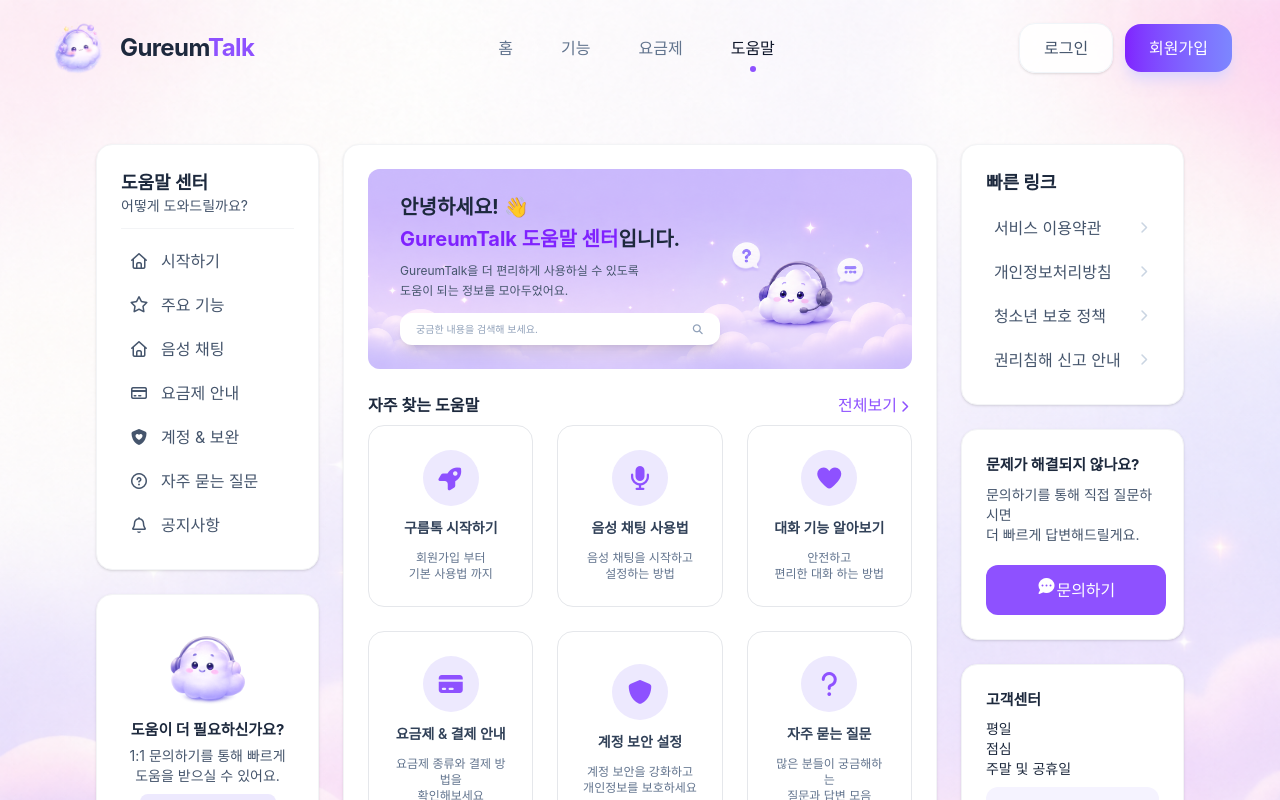
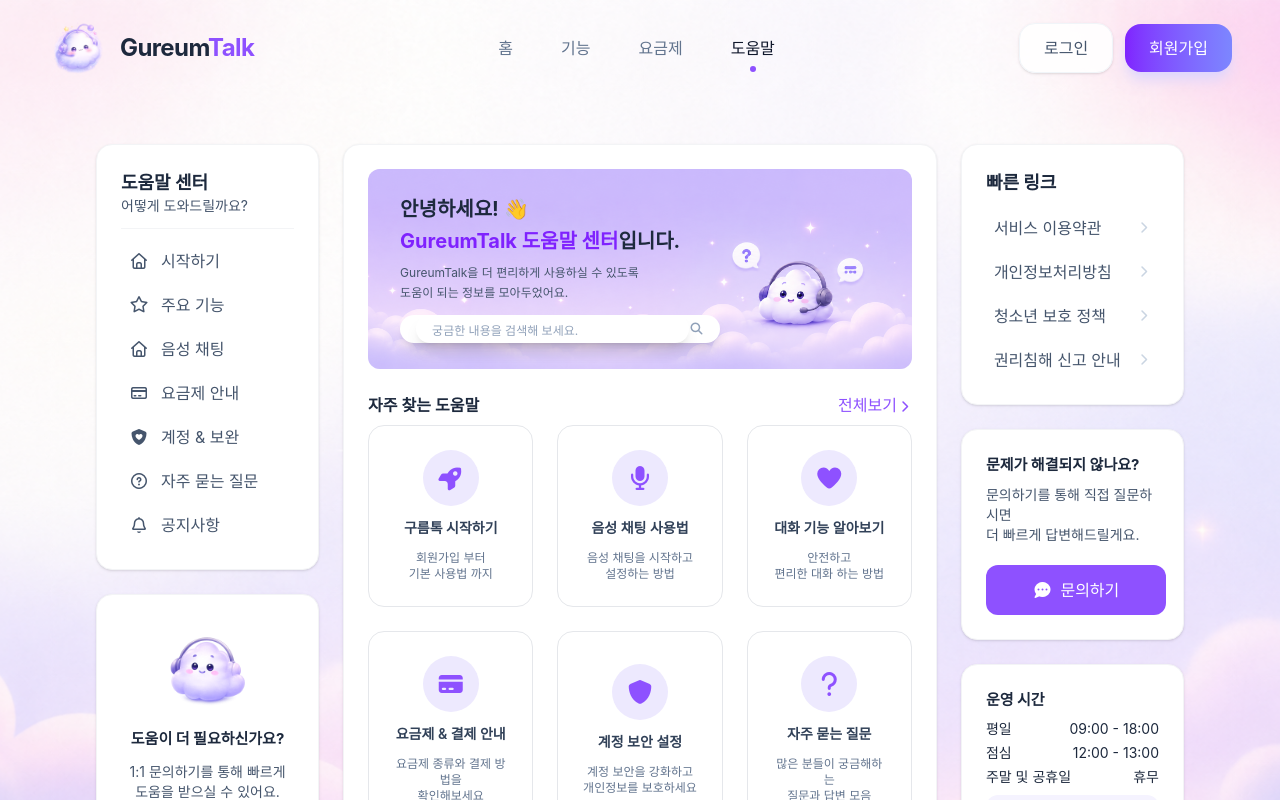
Before and after one commit to sojung627/gureum-talk, a React (Vite) app in the folder frontend/: page /help in a window 1280 px wide. Shown: the top 800 px of the page. Built offline with nearby package versions, Linux system fonts and the light colour scheme; no server answers.

Commit message:
도움말 페이지 제작중3

```diff
--- a/frontend/src/index.css
+++ b/frontend/src/index.css
@@ -31,3 +31,17 @@
 .scrollbar-custom::-webkit-scrollbar-thumb:hover {
   background: #a78bfa;
 }
+
+@keyframes caretBlink {
+  0% {
+    background-color: #c4b5fd;
+    opacity: 1;
+  }
+  50% {
+    background-color: #7c3aed;
+    opacity: 1;
+  }
+  100% {
+    opacity: 0;
+  }
+}
--- a/frontend/src/pages/help/Help.tsx
+++ b/frontend/src/pages/help/Help.tsx
@@ -1,6 +1,13 @@
 import { useState } from 'react'
 
 function Help() {
+
+// 검색창 입력값을 관리하는 상태
+const [searchKeyword, setSearchKeyword] = useState('')
+const handleSearchSubmit = (event) => {
+  event.preventDefault()
+  console.log(searchKeyword)
+}
 
 const help = [
     {
@@ -115,7 +122,7 @@
                   ))}
                 </div>
               </div>
-              <div className="flex-1 bg-white rounded-2xl border border-gray-100 p-6 shadow-sm hover:shadow-md transition-shadow">
+              <div className="flex-1 bg-white rounded-2xl border border-gray-100 p-6 shadow-sm hover:shadow-md transition-shadow flex flex-col items-center justify-center gap-2">
                 <div className="flex justify-center">
                   <img
                     alt="구름이"
@@ -160,19 +167,39 @@
                       도움이 되는 정보를 모아두었어요.
                     </p>
                   </div>
-                  <div className="w-80 h-8 rounded-xl bg-white flex items-center justify-between px-4 text-slate-400 shadow-lg">
-                    <div className="text-[10px]">
-                      궁금한 내용을 검색해 보세요.
+                  <form
+                    onSubmit={handleSearchSubmit}
+                    className="w-80 h-7 rounded-full bg-white flex items-center justify-between px-4 text-slate-400 shadow-lg"
+                  >
+                    <div className="relative w-80 h-7 rounded-full bg-white flex items-center px-4 shadow-lg">
+                      <input
+                        type="text"
+                        value={searchKeyword}
+                        onChange={(event) => setSearchKeyword(event.target.value)}
+                        placeholder="궁금한 내용을 검색해 보세요."
+                        className="w-full bg-transparent text-xs leading-none text-slate-700 placeholder:text-xs placeholder:text-slate-400 outline-none caret-transparent"
+                      />
+                      {/* 커스텀 커서 - tailwind.config.js */}
+                      <span className="absolute left-4 w-[2px] h-[12px] animate-[caretBlink_0.8s_infinite]" />
                     </div>
-                    <i className="fa-solid fa-magnifying-glass text-[10px]" />
-                  </div>
+                    <button
+                      type="submit"
+                      className="flex items-center justify-center text-slate-400 hover:text-violet-600 transition-colors"
+                    >
+                      <i className="fa-solid fa-magnifying-glass text-xs" />
+                    </button>
+                  </form>
                 </div>
               </div>
               <div className="mt-6 flex items-center justify-between">
                 <span className="font-semibold">자주 찾는 도움말</span>
-                <div className="text-violet-500">
-                  전체보기
-                  <i className="fa-solid fa-chevron-right text-violet-500 text-xs text-slate-300" />
+                <div>
+                  <button
+                    className="text-violet-500"
+                  >
+                    전체보기
+                    <i className="fa-solid fa-chevron-right text-violet-500 text-xs text-slate-300" />
+                  </button>
                 </div>
               </div>
               <div className="mt-2 grid grid-cols-3 gap-6">
@@ -223,7 +250,7 @@
                     ))}
                   </div>
               </div>
-              <div className="flex-1 bg-white rounded-2xl border border-gray-100 p-6 shadow-sm hover:shadow-md transition-shadow">
+              <div className="flex-1 bg-white rounded-2xl border border-gray-100 p-6 shadow-sm hover:shadow-md transition-shadow flex flex-col justify-center">
                 <div className='text-[15px] font-bold'>
                   문제가 해결되지 않나요?
                 </div>
@@ -233,29 +260,34 @@
                 </span>
                 <button
                   type="button"
-                  className="mt-5 w-[180px] h-[50px] bg-violet-500 rounded-xl px-4 py-3 text-left text-sm leading-5"
+                  className="mt-5 w-[180px] h-[50px] bg-violet-500 rounded-xl text-sm leading-5 flex items-center justify-center gap-2 text-white whitespace-nowrap"
                 >
-                  <div className="flex justify-center text-white">
-                    <i className="fa-solid fa-comment-dots" /> {' '}
-                    문의하기
-                  </div>
+                  <i className="fa-solid fa-comment-dots" />
+                  <span>문의하기</span>
                 </button>
               </div>
               <div className="flex-1 bg-white rounded-2xl border border-gray-100 p-6 shadow-sm hover:shadow-md transition-shadow">
                 <div className='text-[15px] font-bold'>
-                  고객센터
+                  운영 시간
                 </div>
-                <span className="mt-2 block text-sm leading-5">
-                  평일 <br />
-                  점심 <br />
-                  주말 및 공휴일
-                </span>
-                <div className="mt-2 flex justify-center">
-                  <div className="w-[350px] bg-violet-50 rounded-xl px-4 py-3 text-left text-sm leading-5">
-                    이용 중 불편한 점이 있다면 <br />
-                    언제든 이야기 해주세요{' '}
-                    <i className="fa-solid fa-heart text-violet-500" />
+                <div className="mt-2 flex flex-col gap-1 text-sm leading-5">
+                  <div className="flex justify-between">
+                    <span>평일</span>
+                    <span>09:00 - 18:00</span>
                   </div>
+                  <div className="flex justify-between">
+                    <span>점심</span>
+                    <span>12:00 - 13:00</span>
+                  </div>
+                  <div className="flex justify-between">
+                    <span>주말 및 공휴일</span>
+                    <span>휴무</span>
+                  </div>
+                </div>
+                <div className="mt-2 bg-violet-50 rounded-xl px-4 py-3 text-left text-sm leading-5">
+                  불편한 점이 있다면 <br />
+                  편하게 연락주세요!{' '}
+                  <i className="fa-solid fa-heart text-violet-500" />
                 </div>
               </div>
             </div>
```
